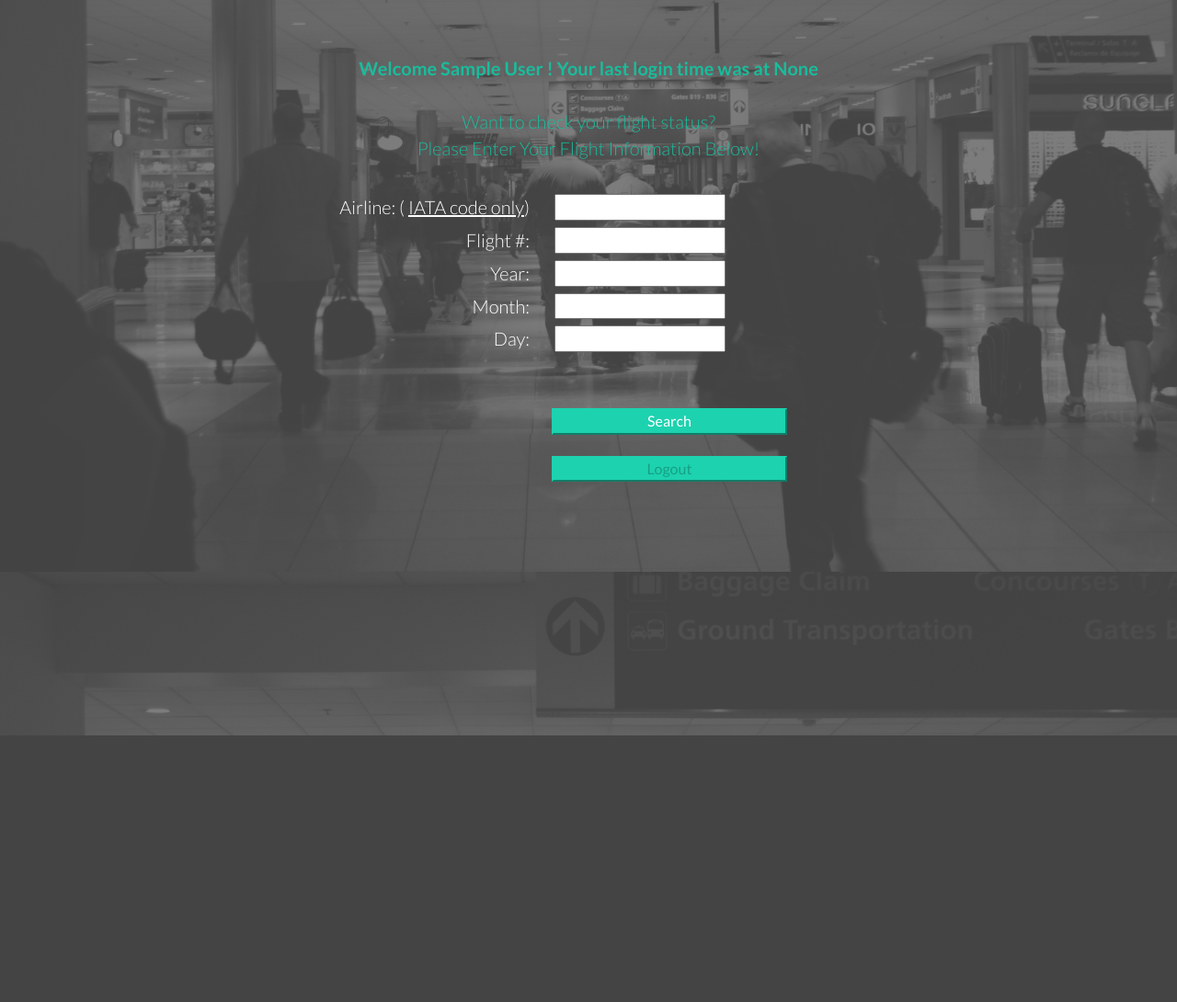
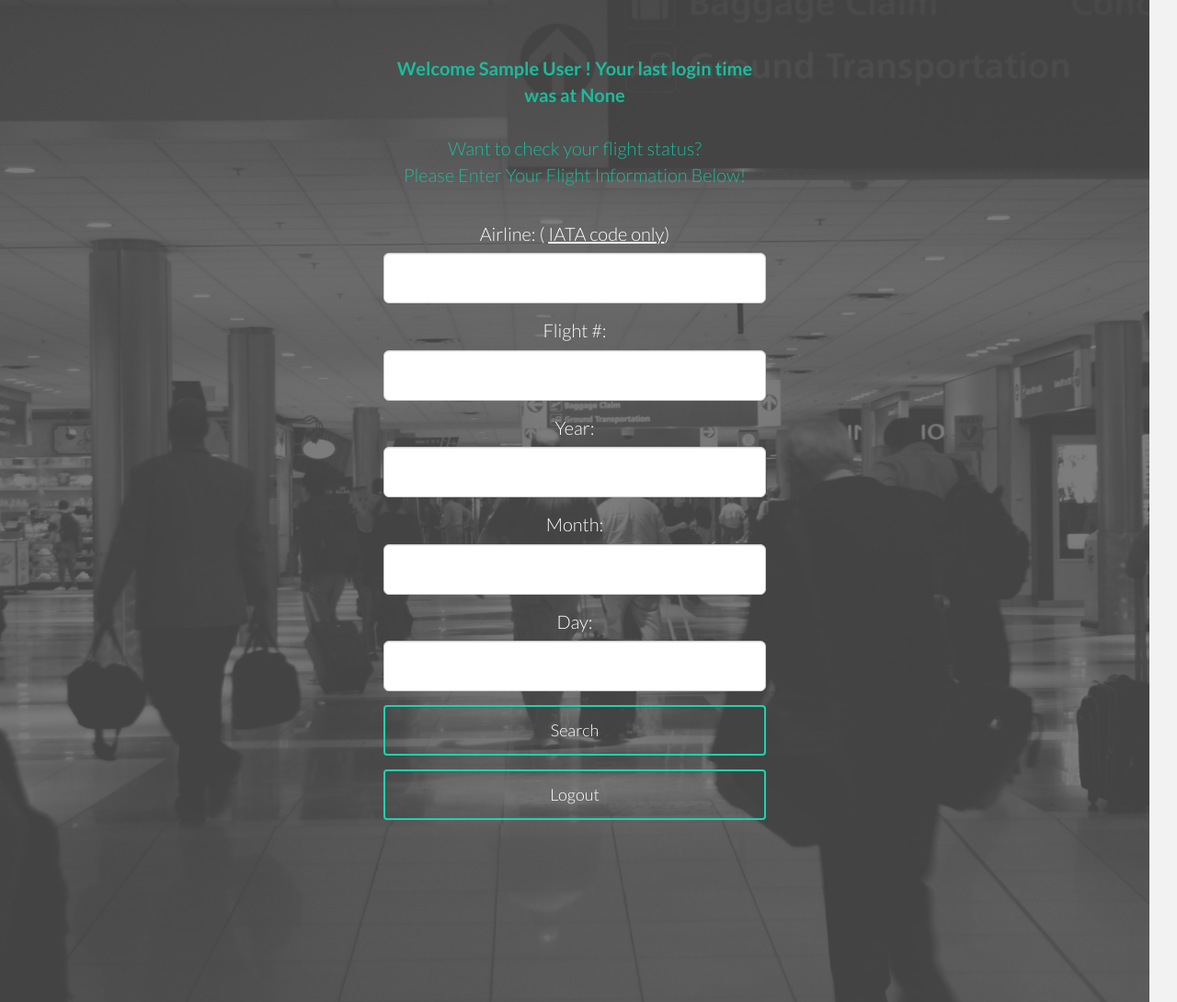
Before and after one commit to tiffanitt/layover, a Django app: page /profile/ in a window 1280 px wide. Shown: the whole page at 92% size. Before the commit the page ends 800 px from the top, so only its background shows below. Run offline with Django 3.2, Linux system fonts and the light colour scheme; the visitor is signed in with stand-in values (Sample User, id 1); data that the repository does not hold is empty; some libraries are stand-ins or nearby versions.

Commit message:
changed styling with css

```diff
--- a/finder/static/css/main.css
+++ b/finder/static/css/main.css
@@ -116,19 +116,8 @@ p {
     -o-transition: color .1s ease-in, background .1s ease-in;
     transition: color .1s ease-in, background .1s ease-in;
 }
-#give_me {
-    color: #fff;
-    position: relative;
-    background-color: #1dd2af;
-    border-color: #1dd2af;
-    font-weight: 400;
-    width: 20%;
-    height: 20%;
-    right: -25px;
-    bottom:   0;
-    left: -420px;
-    top: 210px;
-}
+
+
 .selection{
     margin-top: -10px;
     padding-top: 20px;
@@ -402,14 +391,14 @@ hr {
     margin-top: 150px;
 }
 
-.login {
+#login {
     background: url(../img/wing.jpg) repeat center top;
     margin-top: -10px;
     padding-top: 150px;
     text-align: center;
     background-attachment: fixed;
     background-position: center center;
-    width: 80%;
+    width: 100%;
     -webkit-background-size: 100%;
     -moz-background-size: 100%;
     -o-background-size: 100%;
@@ -480,13 +469,14 @@ hr {
 .registerme {
     background: url(../img/wing.jpg) no-repeat center top;
     margin-top: -10px;
-    padding-top: 20px;
+    padding-top: 50px;
     text-align: center;
     background-attachment: relative;
     background-position: center center;
     min-height: 500px;
     width: 100%;
     float: left;
+    padding-bottom: 100px;
     -webkit-background-size: 100%;
     -moz-background-size: 100%;
     -o-background-size: 100%;
@@ -495,11 +485,6 @@ hr {
     -moz-background-size: cover;
     -o-background-size: cover;
     background-size: cover;
-}
-
-#registersubmit{
-    position: relative;
-    top:350px;
 }
 
 li {
@@ -512,7 +497,8 @@ li {
 
 label{
     color: white;
-    padding-left: 250px;
+    float: left;
+
 }
 
 #aboutwrap {
@@ -803,4 +789,9 @@ label{
 .modal-content {margin-top: 100px;}
 .modal-body {padding: 75px 25px;}
 
-.btn-teal {background: #1dd2af;}
+.btn-teal {height: 55px; border-radius: 4px; background: rgba(0,0,0,0); border: 2px solid #1dd2af; color: white; transition: .3s ease-in;}
+.btn-teal:hover {background: #1dd2af; transition: .3s ease-in;  }
+
+ul#firechat li {
+    margin-bottom: 5px;
+}
--- a/finder/templates/base.html
+++ b/finder/templates/base.html
@@ -5,10 +5,17 @@
   <head>
     <meta charset="utf-8">
     <meta http-equiv="X-UA-Compatible" content="IE=edge">
-    <meta name="viewport" content="width=device-width, initial-scale=1.0">
+    <meta name="viewport" content="width=device-width, initial-scale=1, maximum-scale=1">
     <meta name="description" content="">
     <meta name="author" content="">
     <link rel="shortcut icon" href="/static/ico/favicon.png">
+
+    <script src="https://ajax.googleapis.com/ajax/libs/angularjs/1.3.0-beta.17/angular.min.js"></script>
+    <script src="https://cdn.firebase.com/js/client/1.0.15/firebase.js"></script>
+    <script src="https://cdn.firebase.com/libs/angularfire/0.8.0/angularfire.min.js"></script>
+    <meta name="generator" content="Bootply" />
+    <link href="https://netdna.bootstrapcdn.com/bootstrap/3.0.3/css/bootstrap.min.css" rel="stylesheet">
+
 
     <title>Layover - by Tiffani</title>
 
@@ -34,13 +41,21 @@
     <![endif]-->
 
   </head>
-
-      {% block content %}
+<body>
+    <div class="container-fluid">
+        {% block content %}
         {% endblock %}
+    </div>
+</body>
 
 
+        <script src="{% static 'js/bootstrap.min.js' %}"></script>
+        <script src="{% static 'js/flight.js' %}"></script>
 
-</body>
-    <script src="{% static 'js/bootstrap.min.js' %}"></script>
-    <script src="{% static 'js/flight.js' %}"></script>
+        <script type="text/javascript">
+            $('label').addClass("label-control");
+            $('input').addClass("input-lg form-control");
+            $('select').addClass("input-lg form-control");
+            $('input').css("height", "55px");
+        </script>
 </html>
--- a/finder/templates/includes/table_list.html
+++ b/finder/templates/includes/table_list.html
@@ -11,6 +11,7 @@
     .bs-example{
     	margin: 100px;
         margin-top: 15px;
+        width: 600px;
     }
 </style>
 </head>
@@ -30,7 +31,7 @@
         	<tr>
                         <td class="success"> {{ event.username }}</td>
                         <td class="success">
-                           <INPUT Type="BUTTON" VALUE="Message Me" ONCLICK="window.location.href='http://127.0.0.1:8000/chat/'">
+                           <input class="input-sm form-control btn-teal" type="button" value="Message Me" onclick="window.location.href='http://127.0.0.1:8000/chat/'">
                          </td>
             </tr>
          {% endfor %}
--- a/finder/templates/profile.html
+++ b/finder/templates/profile.html
@@ -3,7 +3,8 @@
 
 {% block content %}
 
-<body id='profile'>
+<div id='profile' class="row" style="height: 1100px;">
+   <div class="col-sm-4 col-sm-offset-4">
        <p style="font-weight:bold" align="center"> Welcome {{ user.first_name}} {{user.last_name }} ! Your last login time was at
            {{ user.last_login }}</p><br>
 
@@ -12,42 +13,40 @@
             <br>Please Enter Your Flight Information Below!<br><br>
         </p>
 
+        <div id = 'display' align="center" >
+        </div>
 
-    <form>
-        <div class="l1">
-                 <p style="color: white">Airline: ( <u>IATA code only</u>) </div>
-                 <div class="l2"> <input id='airline' type="text" name="airline"><br></p>
+        <form role="form" class="form-horizontal">
+            <div class="form-group">
+                <p style="color: white" class="label-control">Airline: ( <u>IATA code only</u>) </p>
+                <input id='airline' type="text" name="airline" class="input-lg form-control">
             </div>
-        <div class="l3">
-                 <p style="color: white">Flight #: </div>
-                 <div class="l4"><input id='flight_num' type="text" name="flight#"><br></p>
+            <div class="form-group">
+                <p style="color: white">Flight #: </p>
+                <input id='flight_num' type="text" name="flight#" class="input-lg form-control">
             </div>
-        <div class="l5">
-            <p style="color: white">Year:</div>
-                 <div class="l6"><input id='year' type="text" name="year"><br></p>
+            <div class="form-group">
+                <p style="color: white" class="label-control">Year:</p>
+                <input id='year' type="text" name="year" class="input-lg form-control">
             </div>
-        <div class="l7">
-            <p style="color: white">Month:
+            <div class="form-group">
+                <p style="color: white" class="label-control">Month:</p>
+                <input id='month' type="text" name="month" class="input-lg form-control">
             </div>
-                <div class="l8"><input id='month' type="text" name="month"><br></p>
+            <div class="form-group">
+                <p style="color: white" class="label-control">Day:</p>
+                <input id='day' type="text" name="day" class="input-lg form-control">
             </div>
-        <div class="l9">
-            <p style="color: white">Day:</div>
-                 <div class="l10"><input id='day' type="text" name="day"><br></p>
+            <div class="form-group">
+                 <input class="input-lg form-control btn-teal" id="give_me" type="button" value="Search">
             </div>
-    </form><br>
+            <div class="form-group">
+                <a href={% url 'logout' %}>
+                    <input class="input-lg form-control btn-teal" type="button" value="Logout" >
+                 </a>
+            </div>
+        </form>
 
-<div>
-    <div>
-     <button id="give_me">
-         Search
-     </button><br><br>
-
-    <button id='form1' type= 'button'>
-        <a href="{% url 'logout' %}">
-            Logout</a>
-    </button>
-    </div>
    </div>
 
     <div id='flightModal' class="modal fade" tabindex="-1" role="dialog" aria-labelledby="myLargeModalLabel" aria-hidden="true">
@@ -67,23 +66,15 @@
                             {{ form }}
                             <br>
                             <input type="submit" class="input-lg form-control btn-teal" >
-
                         </div>
-
                     </form>
                  <!--</div>-->
                 </div>
             </div>
         </div>
     </div>
+</div>
 
-    <script type="text/javascript">
-        $("select#id_category").addClass("input-lg form-control");
-    </script>
-
-
-<div id = 'display' align="center" >
-</div>
 
     <div id='flightModal1' class="modal fade bs-example-modal-lg" tabindex="-1" role="dialog" aria-labelledby="myLargeModalLabel" aria-hidden="true">
       <div class="modal-dialog modal-lg">
@@ -96,5 +87,8 @@
       </div>
     </div>
 
+    <script type="text/javascript">
+        $("select#id_category").addClass("input-lg form-control");
+    </script>
 
 {% endblock %}
```
Also changed, not shown: finder/templates/chat.html (+40 -131 lines), finder/templates/registration/login.html (+16 -15 lines), finder/templates/registration/register.html (+12 -14 lines), finder/templates/whoa.html (deleted, +0 -12 lines). Lines whose indentation alone changed are shown as unchanged.
